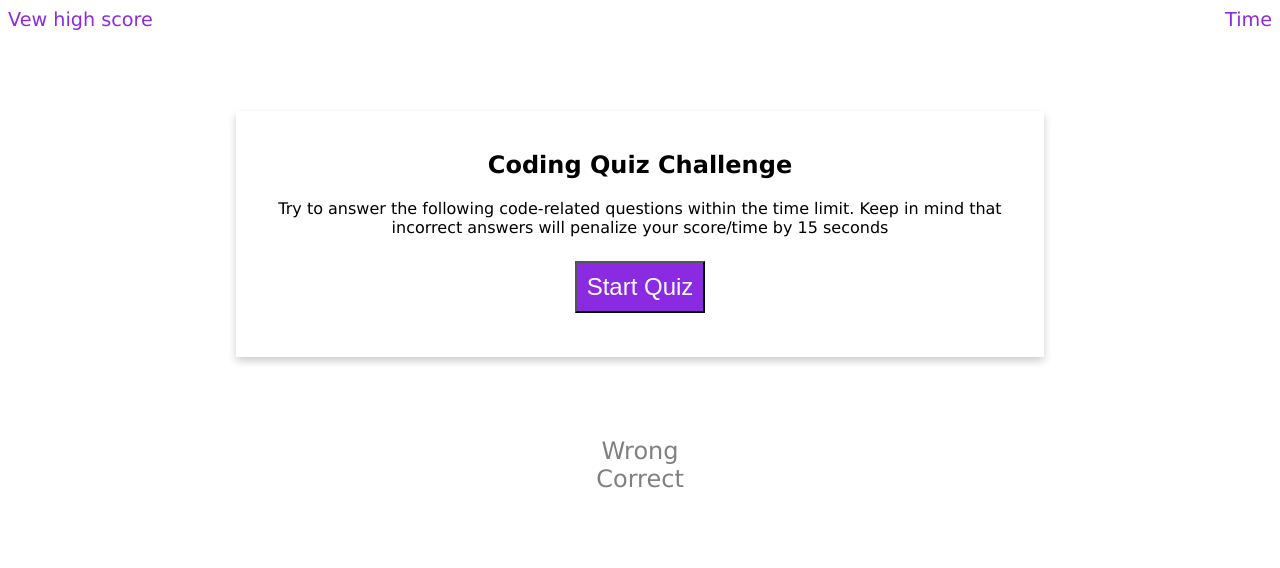
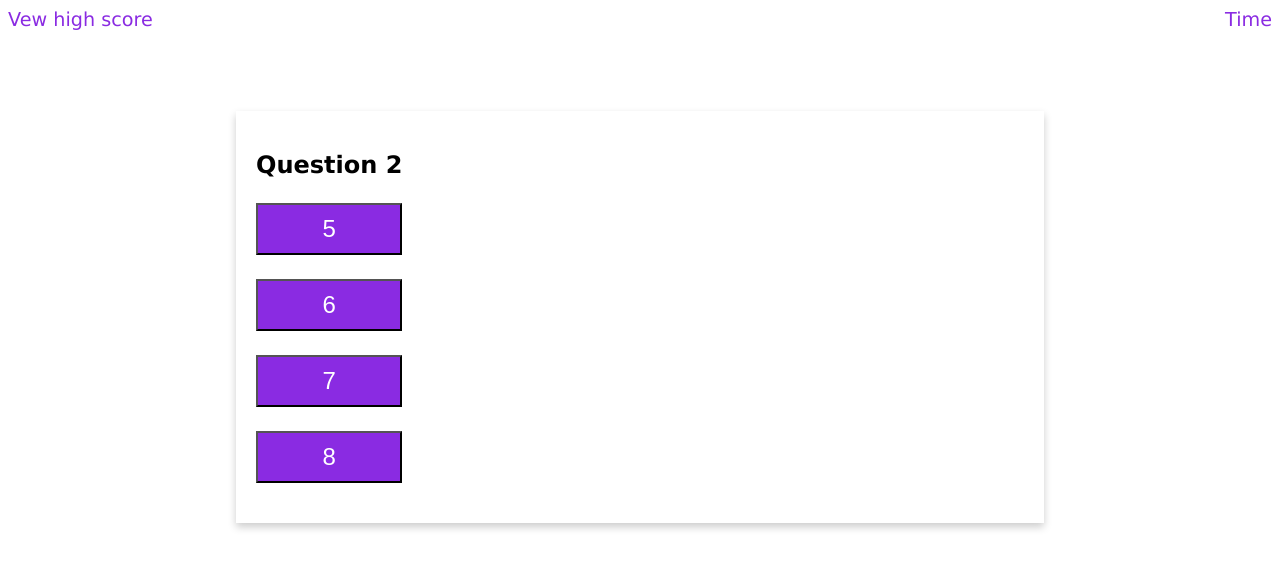
Before and after one commit to LenaChe2022/timed-quiz-on-JavaScript-fundamentals, a plain HTML site: page index.html in a window 1280 px wide. Both pictures are taken after a click on the button "Start Quiz". Drawn offline with Linux system fonts and the light colour scheme.

Commit message:
add initial quiz logic

```diff
--- a/assets/script.js
+++ b/assets/script.js
@@ -0,0 +1,141 @@
+var highScores = 0;
+var finalScore = 0;
+var startQuiz = document.querySelector("#start");
+var question = document.querySelector(".question");
+var invitation = document.querySelector(".firstPrompt");
+var result = document.querySelector(".result");
+
+//var questionNumber = 0;
+//TODO: Add arrey of questions and answers
+var allQuestions = [
+    {
+    "question": "Question 1",
+    "answer1": "1",
+    "answer2": "2",
+    "answer3": "3",
+    "answer4": "4",
+    "trueAnswer": "2"
+    },
+    {
+    "question": "Question 2",
+    "answer1": "5",
+    "answer2": "6",
+    "answer3": "7",
+    "answer4": "8",
+    "trueAnswer": "8"
+    }
+];
+
+
+question.textContent = "Coding Quiz Challenge";
+invitation.textContent = "Try to answer the following code-related questions within the time limit. Keep in mind that incorrect answers will penalize your score/time by 15 seconds";
+startQuiz.textContent = "Start Quiz";
+//console.log("hello!");
+
+
+startQuiz.addEventListener("click",  function(event) {
+    event.preventDefault();
+    quize();
+    });
+//console.log(allQuestions[1].answer4);
+
+// TODO: Add function of a quiz
+//startQuiz.addEventListener("click",quize());
+
+function quize(){
+    for (let i = 0; i < allQuestions.length; i++) {
+    //const element = allQuestions[i];
+
+    invitation.textContent = "";
+    startQuiz.remove();
+
+   question.textContent = allQuestions[i].question;
+
+   var tag1 = document.createElement("button");
+    tag1.textContent = allQuestions[i].answer1;
+    question.appendChild(tag1);
+
+    var tag2 = document.createElement("button");
+    tag2.textContent = allQuestions[i].answer2;
+    question.appendChild(tag2);
+
+    var tag3 = document.createElement("button");
+    tag3.textContent = allQuestions[i].answer3;
+    question.appendChild(tag3);
+
+    var tag4 = document.createElement("button");
+    tag4.textContent = allQuestions[i].answer4;
+    question.appendChild(tag4);
+
+    tag1.addEventListener("click",function(event){
+        event.preventDefault();
+        let text = tag1.textContent;
+        console.log(text);
+        if (text == allQuestions[i].trueAnswer){
+            result.textContent = "Correct!";
+            //questionNumber++;
+            //quize();
+        } else {
+            result.textContent = "Wrong!";
+            //questionNumber++;
+            //quize();
+        };
+    });
+
+    tag2.addEventListener("click",function(event){
+        event.preventDefault();
+        let text = tag2.textContent;
+        console.log(text);
+        if (text == allQuestions[i].trueAnswer){
+            result.textContent = "Correct!";
+            //questionNumber++;
+            //quize();
+        } else {
+            result.textContent = "Wrong!";
+           // questionNumber++;
+           // quize();
+        };
+    });
+
+    tag3.addEventListener("click",function(event){
+        event.preventDefault();
+        let text = tag3.textContent;
+        console.log(text);
+        if (text == allQuestions[i].trueAnswer){
+            result.textContent = "Correct!";
+           // questionNumber++;
+           // quize();
+        } else {
+            result.textContent = "Wrong!";
+           // questionNumber++;
+           // quize();
+        };
+    });
+
+    tag4.addEventListener("click",function(event){
+        event.preventDefault();
+        let text = tag4.textContent;
+        console.log(text);
+        if (text == allQuestions[i].trueAnswer){
+            result.textContent = "Correct!";
+            //questionNumber++;
+           // quize();
+        } else {
+            result.textContent = "Wrong!";
+            //questionNumber++;
+           // quize();
+
+        };
+    });
+}
+
+}
+
+
+/*
+function allDone() {
+    question.textContent = "All done!";
+    invitation.textContent = "Your final score is";
+    result.textContent = "";
+};*/
+//};
--- a/assets/style.css
+++ b/assets/style.css
@@ -12,8 +12,9 @@ body {
 }
 
 button {
+
     padding: 10px;
-    margin: 24px;
+    margin-top: 24px;
     cursor: pointer;
     font-size: 24px;
     color: white;
@@ -37,3 +38,11 @@ button {
     text-align: center;
     font-size: x-large;
 }
+
+.question{
+    display: block;
+    display: flex;
+    flex-direction: column;
+    width: fit-content;
+
+}
--- a/index.html
+++ b/index.html
@@ -15,22 +15,17 @@
 
         <main>
             <section class="container">
-                <h1>Coding Quiz Challenge</h1>
-                <div>Try to answer the following code-related questions within the time limit. Keep in mind that incorrect answers will penalize your score/time by 15 seconds</div>
-                <button id="start">Start Quiz</button>
-            </section>
-            <section>
-                <div class="question"></div>
-                <div class="list-answers"></div>
+                <h1 class="question"></h1>
+                <div class="firstPrompt"></div>
+                <button id="start"></button>
             </section>
 
             <section>
-                <div class="result">Wrong</div>
-                <div class="result">Correct</div>
+                <div class="result"></div>
             </section>
         </main>
 
-        <script src="./script.js"></script>
+        <script src="/assets/script.js"></script>
     </body>
 
 </html>
```
